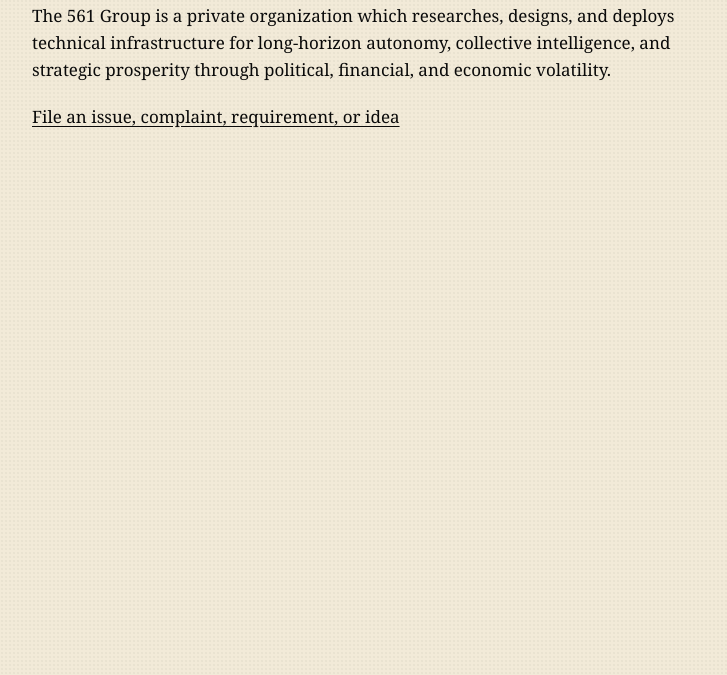
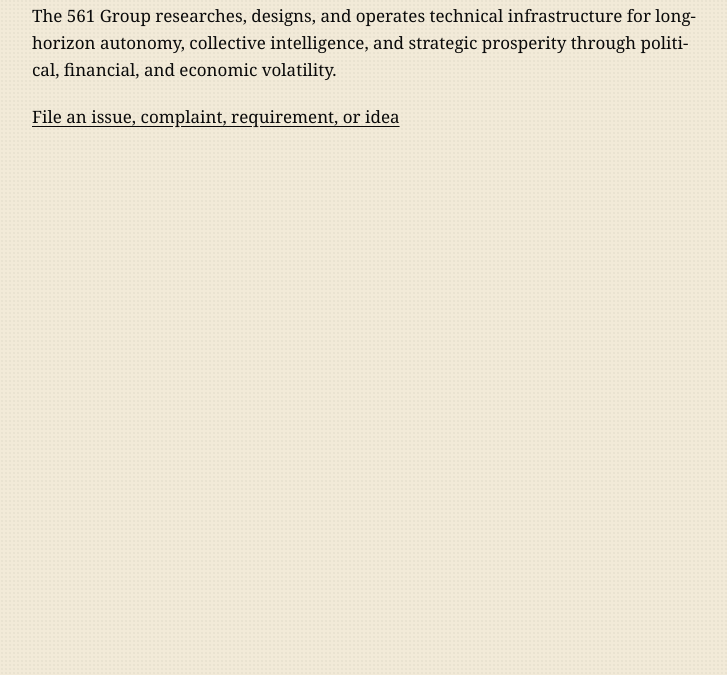
Before and after one commit to 561-group/561-group-site, a plain HTML site: page public/index.html in a window 1280 px wide. Shown: the part 125-800 px from the top of the page, without its empty margins (64-791 px from the left). Drawn offline with Linux system fonts and the light colour scheme.

Commit message:
content: state the 561 Group homepage directly

```diff
--- a/public/index.html
+++ b/public/index.html
@@ -4,8 +4,8 @@
     <meta charset="utf-8">
     <meta name="viewport" content="width=device-width, initial-scale=1">
     <title>The 561 Group</title>
-    <meta name="description" content="An autonomous confederacy endeavoring in pursuit of long-horizon prosperity.">
-    <meta name="summary" content="An autonomous confederacy endeavoring in pursuit of long-horizon prosperity.">
+    <meta name="description" content="The 561 Group researches, designs, and operates technical infrastructure for long-horizon autonomy, collective intelligence, and strategic prosperity.">
+    <meta name="summary" content="The 561 Group researches, designs, and operates technical infrastructure for long-horizon autonomy, collective intelligence, and strategic prosperity.">
     <meta name="type" content="index">
     <meta name="status" content="published">
     <style>
@@ -80,7 +80,7 @@
   <body>
     <main>
       <h1>The 561 Group</h1>
-      <p>The 561 Group is a private organization which researches, designs, and deploys technical infrastructure for long-horizon autonomy, collective intelligence, and strategic prosperity through political, financial, and economic volatility.</p>
+      <p>The 561 Group researches, designs, and operates technical infrastructure for long-horizon autonomy, collective intelligence, and strategic prosperity through political, financial, and economic volatility.</p>
       <p><a href="/contact/">File an issue, complaint, requirement, or idea</a></p>
     </main>
   </body>
```
